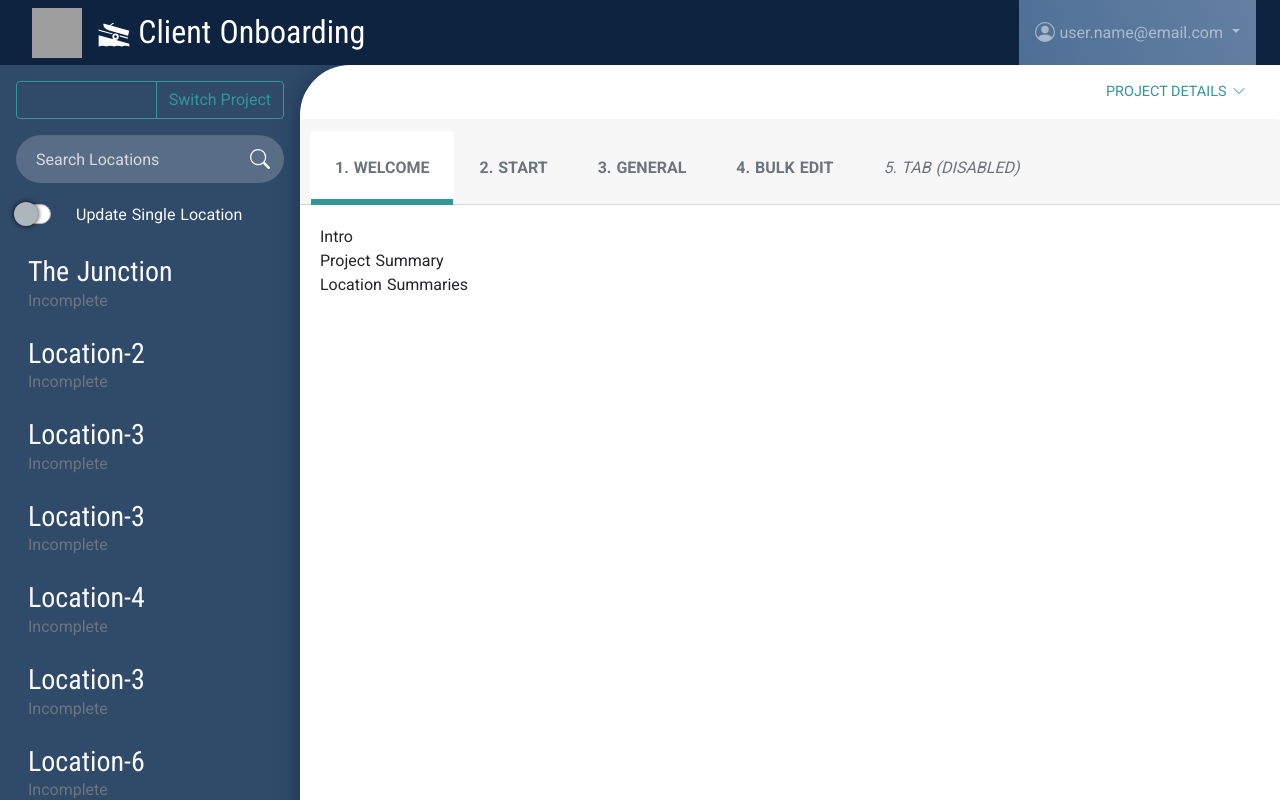
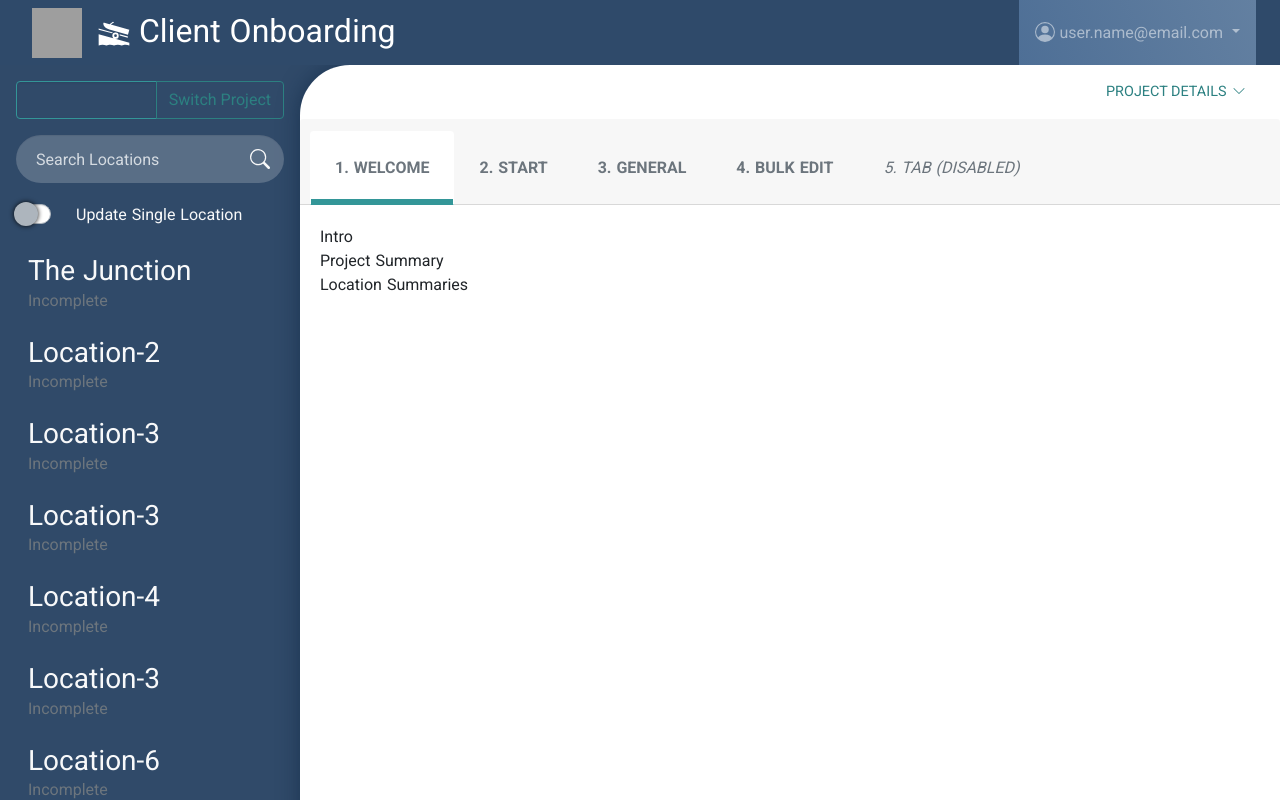
Before and after one commit to pcktbot/client-onboarder, a Nuxt app: page / in a window 1280 px wide. Built offline with nearby package versions, Linux system fonts and the light colour scheme; grey boxes are pictures that could not be loaded.

Commit message:
base fonts, theme colors

```diff
--- a/assets/theme.scss
+++ b/assets/theme.scss
@@ -1,13 +1,52 @@
 $theme-colors: (
-  'primary': #0d2340,
-  'primary-10': #dee7ed,
-  'gray-10': #dee7ed,
-  'gray-50': #657a8a,
-  'secondary': #339698,
-  'secondary-10': #eff6f6
+  'primary': #2f4a6a,
+  'primary-10': #8aa3c2,
+  'primary-20': #6989b0,
+  'primary-30': #4e6f96,
+  'primary-60': #283e58,
+  'primary-70': #0f2240,
+  'primary-80': #030b15,
+  'gray': #ababab,
+  'gray-10': #f5f5f5,
+  'gray-20': #e3e3e3,
+  'gray-30': #c1c1c1,
+  'muted': #c1c1c1,
+  'gray-60': #666666,
+  'secondary': #2c8081,
+  'secondary-10': #e2eeef,
+  'secondary-20': #82c9c9,
+  'secondary-30': #339698,
+  'secondary-60': #256a6a,
+  'secondary-70': #1e5354,
+  'secondary-80': #113a38,
+  'tertiary': #7e97ab,
+  'tertiary-10': #fafafb,
+  'tertiary-20': #dfe7ed,
+  'tertiary-30': #91adc1,
+  'tertiary-60': #63798a,
+  'tertiary-70': #4b5b66,
+  'tertiary-80': #323d45,
+  'success': #05b248,
+  'success-10': #e6f8ed,
+  'success-20': #80d9a3,
+  'success-30': #34c16c,
+  'success-60': #008e3a,
+  'success-70': #006b2a,
+  'warning': #e2b632,
+  'warning-10': #f8f0d5,
+  'warning-20': #edd384,
+  'warning-30': #e7c55b,
+  'warning-60': #cba42d,
+  'warning-70': #b49328,
+  'error': #be2350,
+  'error-10': #f6dfe3,
+  'error-20': #db7f8f,
+  'error-30': #cc4d6a,
+  'error-60': #991c3f,
+  'error-70': #7b1433
 );
 $font-family-base: 'Roboto', sans-serif;
-$headings-font-family: 'Roboto Condensed', sans-serif;
+$headings-font-family: 'Heebo', 'Roboto', sans-serif;
 $enable-rounded: true;
 $enable-shadows: true;
 $enable-gradients: false;
@@ -27,3 +66,12 @@ $body-bg: #304a69;
   border-color: #fff #fff #339698;
   background-color: white;
 }
+.custom-control-input:checked ~ .custom-control-label::before {
+  border-color: #0f2240;
+  background-color: #0f2240;
+}
+.btn:focus,
+.btn.focus {
+  outline: 0;
+  box-shadow: none;
+}
--- a/nuxt.config.js
+++ b/nuxt.config.js
@@ -13,7 +13,7 @@ module.exports = {
     ],
     link: [
       { rel: 'icon', type: 'image/x-icon', href: '/favicon.ico' },
-      { rel: 'stylesheet', href: 'https://fonts.googleapis.com/css2?family=Roboto:wght@400;700&family=Roboto+Condensed:wght@400;700&display=swap' }
+      { rel: 'stylesheet', href: 'https://fonts.googleapis.com/css2?family=Roboto:wght@400;700&family=Heebo:wght@400;700&display=swap' }
     ]
   },
   css: ['@/assets/theme.scss'],
```
